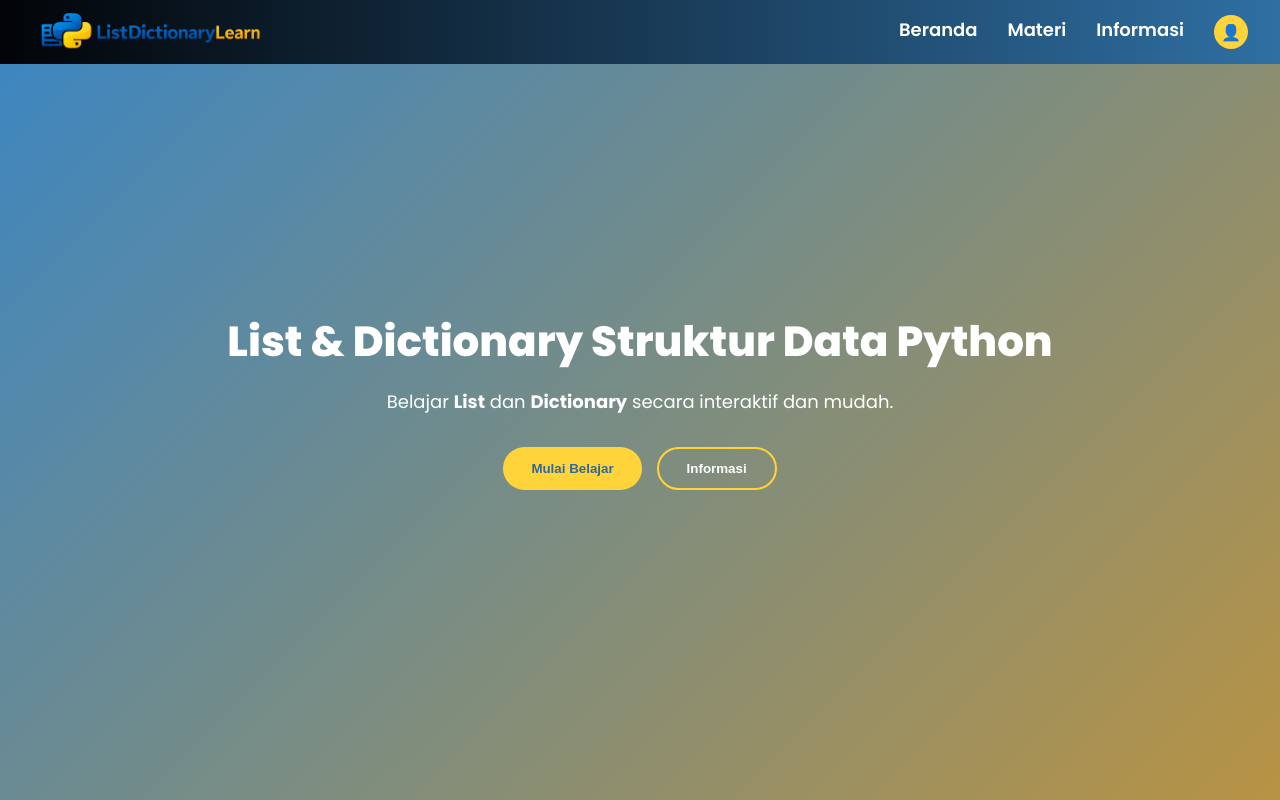
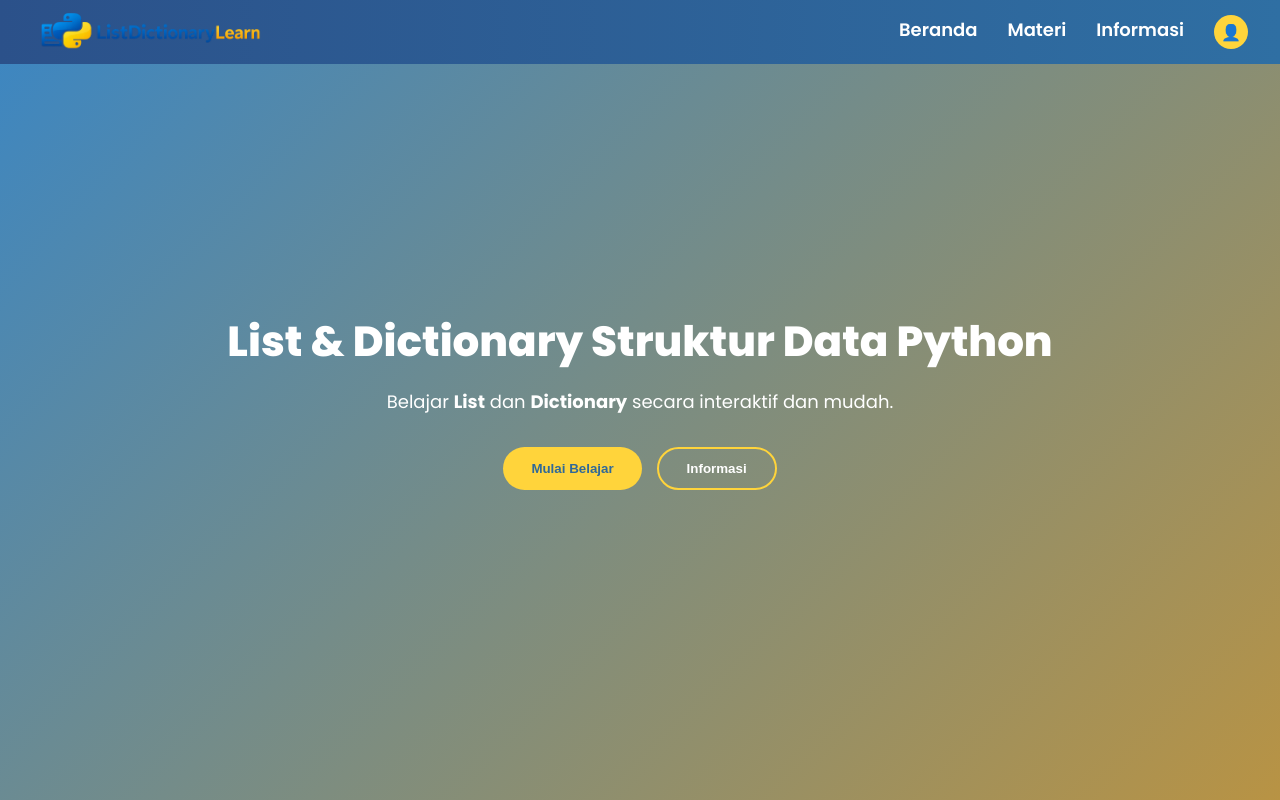
Before and after one commit to Halooci/Lidict, a React (Vite) app: page / in a window 1280 px wide. Shown: the top 800 px of the page. Built offline with nearby package versions, Linux system fonts and the light colour scheme.

Commit message:
warna navbar

```diff
--- a/src/pages/komponen/Navbar.jsx
+++ b/src/pages/komponen/Navbar.jsx
@@ -63,7 +63,7 @@ const styles = {
     left: 0,
     width: "100%",
     height: "64px",
-    background: "linear-gradient(90deg, #020407, #2f6fa3)",
+    background: "linear-gradient(90deg, #2b518a, #2f6fa3)",
     display: "flex",
     alignItems: "center",
     justifyContent: "space-between",
```
